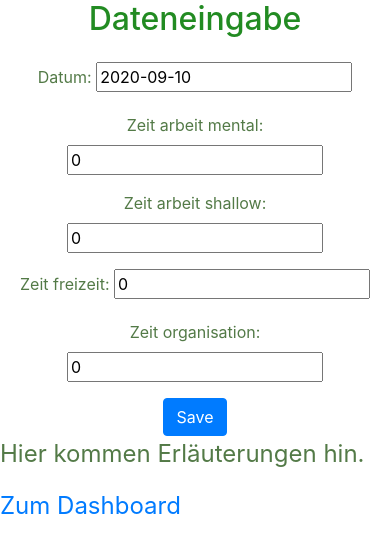
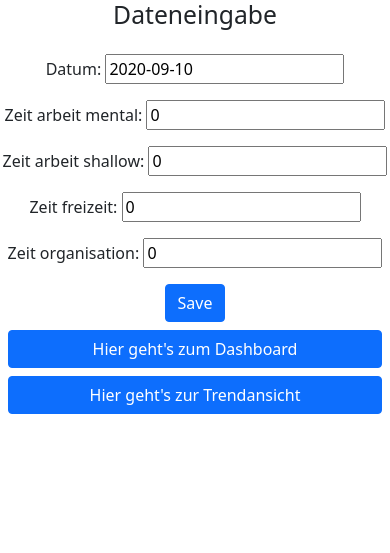
Before and after one commit to AlexKnowsIt/time_tracker, a Django app: page / in a window 390 px wide. Shown: the top 553 px of the page. Run offline with Django 3.2, Linux system fonts and the light colour scheme; some libraries are stand-ins or nearby versions.

Commit message:
cleaned CSS and updated input page

```diff
--- a/static/css/main.css
+++ /dev/null
@@ -1,16 +0,0 @@
-
-.header h2 {
-    color: forestgreen;
-}
-
-.header {
-    text-align: center;
-}
-
-p {
-    color: #225513c7;
-}
-
-.groß {
-    font-size: x-large;
-}
--- a/templates/base.html
+++ b/templates/base.html
@@ -7,10 +7,7 @@
   <title>Time Tracker</title>
   <meta name="description" content="Time Tracker to boost productivity">
   <meta name="author" content="ALG">
-
-  <link rel="stylesheet" href="https://maxcdn.bootstrapcdn.com/bootstrap/4.0.0/css/bootstrap.min.css" integrity="sha384-Gn5384xqQ1aoWXA+058RXPxPg6fy4IWvTNh0E263XmFcJlSAwiGgFAW/dAiS6JXm" crossorigin="anonymous">
-  <script src="https://maxcdn.bootstrapcdn.com/bootstrap/4.0.0/js/bootstrap.min.js" integrity="sha384-JZR6Spejh4U02d8jOt6vLEHfe/JQGiRRSQQxSfFWpi1MquVdAyjUar5+76PVCmYl" crossorigin="anonymous"></script>
-
+  <link rel="stylesheet" href="https://stackpath.bootstrapcdn.com/bootstrap/5.0.0-alpha1/css/bootstrap.min.css" integrity="sha384-r4NyP46KrjDleawBgD5tp8Y7UzmLA05oM1iAEQ17CSuDqnUK2+k9luXQOfXJCJ4I" crossorigin="anonymous">
   {% load static %}
   <link rel="stylesheet" href="{% static 'css/main.css' %}">
   <link rel="shortcut icon" type="image/png" href="{% static 'favicon.ico' %}"/>
@@ -18,9 +15,10 @@
 
 <body>
     {% block content %}
-  <!-- <script src="js/scripts.js"></script> -->
+    replace me
     {% endblock %}
-    <!-- <script src="https://code.jquery.com/jquery-3.2.1.slim.min.js" integrity="sha384-KJ3o2DKtIkvYIK3UENzmM7KCkRr/rE9/Qpg6aAZGJwFDMVNA/GpGFF93hXpG5KkN" crossorigin="anonymous"></script>
-    <script src="https://cdnjs.cloudflare.com/ajax/libs/popper.js/1.12.9/umd/popper.min.js" integrity="sha384-ApNbgh9B+Y1QKtv3Rn7W3mgPxhU9K/ScQsAP7hUibX39j7fakFPskvXusvfa0b4Q" crossorigin="anonymous"></script> -->
+<script src="https://cdn.jsdelivr.net/npm/popper.js@1.16.0/dist/umd/popper.min.js" integrity="sha384-Q6E9RHvbIyZFJoft+2mJbHaEWldlvI9IOYy5n3zV9zzTtmI3UksdQRVvoxMfooAo" crossorigin="anonymous"></script>
+<script src="https://stackpath.bootstrapcdn.com/bootstrap/5.0.0-alpha1/js/bootstrap.min.js" integrity="sha384-oesi62hOLfzrys4LxRF63OJCXdXDipiYWBnvTl9Y9/TRlw5xlKIEHpNyvvDShgf/" crossorigin="anonymous"></script>
+
 </body>
 </html>
--- a/templates/dashboard_st.html
+++ b/templates/dashboard_st.html
@@ -29,10 +29,7 @@
     </div>
 </div>
 
-
-<script src="https://code.jquery.com/jquery-3.5.1.min.js" integrity="sha256-9/aliU8dGd2tb6OSsuzixeV4y/faTqgFtohetphbbj0=" crossorigin="anonymous"></script>
-
-<script src="https://cdn.jsdelivr.net/npm/chart.js@2.8.0"></script>
+{% include 'js.html' %}
 
 <script>
     var defaultData = []
--- a/templates/input.html
+++ b/templates/input.html
@@ -2,7 +2,7 @@
 
 {% block content %}
 
-<div class="col-md-5 header"><h2>Dateneingabe</h2></div>
+<div class="col-md-5 text-center"><h2>Dateneingabe</h2></div>
 
 <div class="row">
     <div class="col-md-5 text-center">
@@ -11,12 +11,13 @@
             <input type="submit" value="Save" class="btn btn-primary">
         </form>
     </div>
-    <div class="col-md-7 groß">
-        <p>Hier kommen Erläuterungen hin.</p>
-        <a href="/dashboard">
-            Zum Dashboard
-        </a>
-
+    <div class="col-md-5">
+        <div class="row m-2">
+            <a class="btn btn-primary" href="/dashboard-st" role="button">Hier geht's zum Dashboard</a>
+        </div>
+        <div class="row m-2">
+            <a class="btn btn-primary" href="/dashboard-lt" role="button">Hier geht's zur Trendansicht</a>
+        </div>
     </div>
 </div>
 {% endblock %}
--- /dev/null
+++ b/templates/js.html
@@ -0,0 +1,3 @@
+<script src="https://code.jquery.com/jquery-3.5.1.min.js" integrity="sha256-9/aliU8dGd2tb6OSsuzixeV4y/faTqgFtohetphbbj0=" crossorigin="anonymous"></script>
+
+<script src="https://cdn.jsdelivr.net/npm/chart.js@2.8.0"></script>
```
